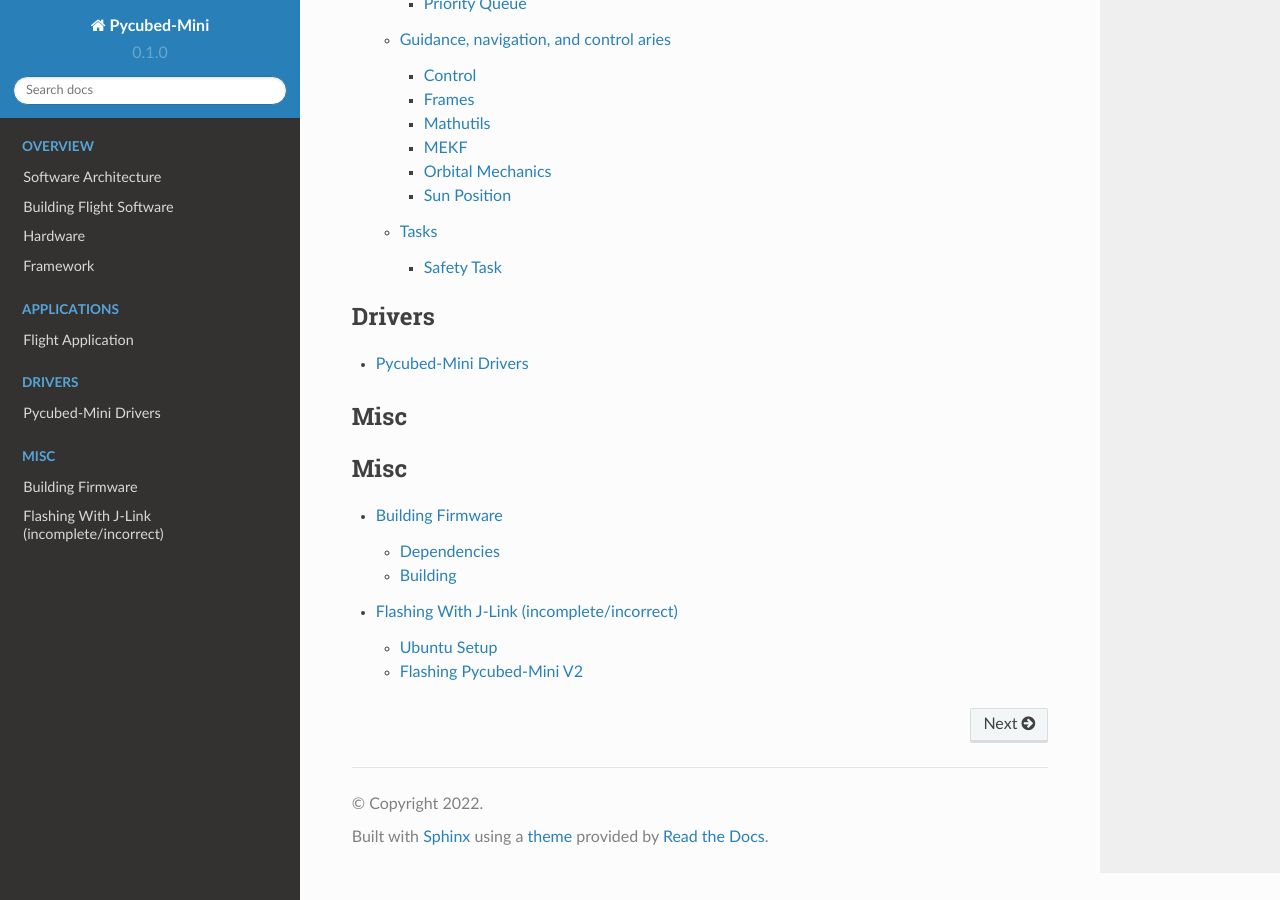
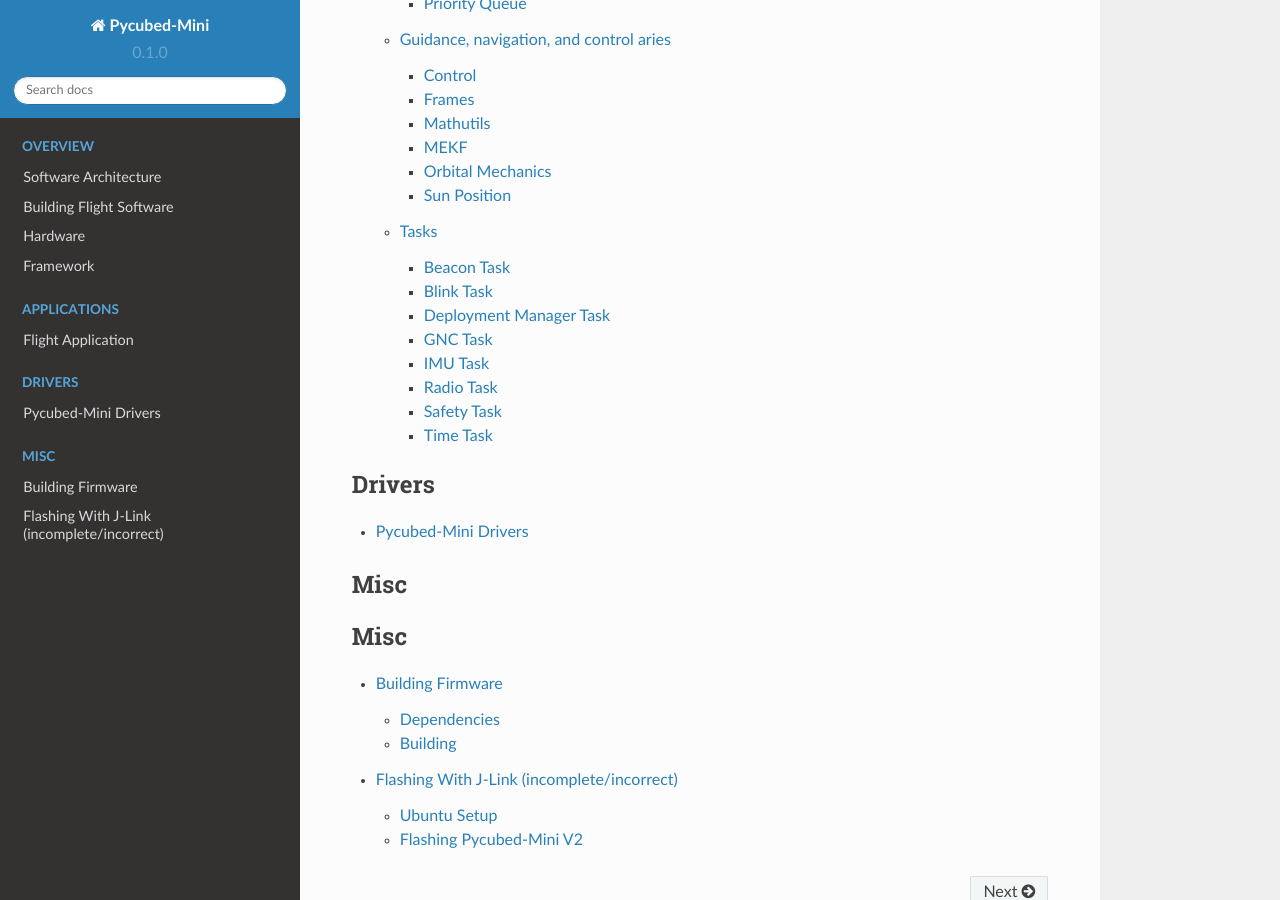
Before and after one commit to PyCubed-Mini/PocketQubeDocs, a Sphinx documentation site: the page built from docs/source/index.rst, in a window 1280 px wide and 900 px high, scrolled down 1156 px. Built offline with Sphinx 7.4.7 and the Read the Docs theme 2.0.0, drawn with Linux system fonts in a browser that asks for light colours.

Commit message:
Add the new tasks

```diff
--- a/docs/source/applications/flight.rst
+++ b/docs/source/applications/flight.rst
@@ -66,8 +66,50 @@
 Tasks
 -----
 
+Beacon Task
+***********
+.. automodule:: Tasks.beacon_task
+    :members:
+    :show-inheritance:
+
+Blink Task
+***********
+.. automodule:: Tasks.blink_task
+    :members:
+    :show-inheritance:
+
+Deployment Manager Task
+***********
+.. automodule:: Tasks.deployment_manager
+    :members:
+    :show-inheritance:
+
+GNC Task
+***********
+.. automodule:: Tasks.gnc
+    :members:
+    :show-inheritance:
+
+IMU Task
+***********
+.. automodule:: Tasks.imu_task
+    :members:
+    :show-inheritance:
+
+Radio Task
+***********
+.. automodule:: Tasks.radio
+    :members:
+    :show-inheritance:
+
 Safety Task
 ***********
-.. autoclass:: Tasks.safety.task
+.. automodule:: Tasks.safety
     :members:
     :show-inheritance:
+
+Time Task
+***********
+.. automodule:: Tasks.time_task
+    :members:
+    :show-inheritance:
```
